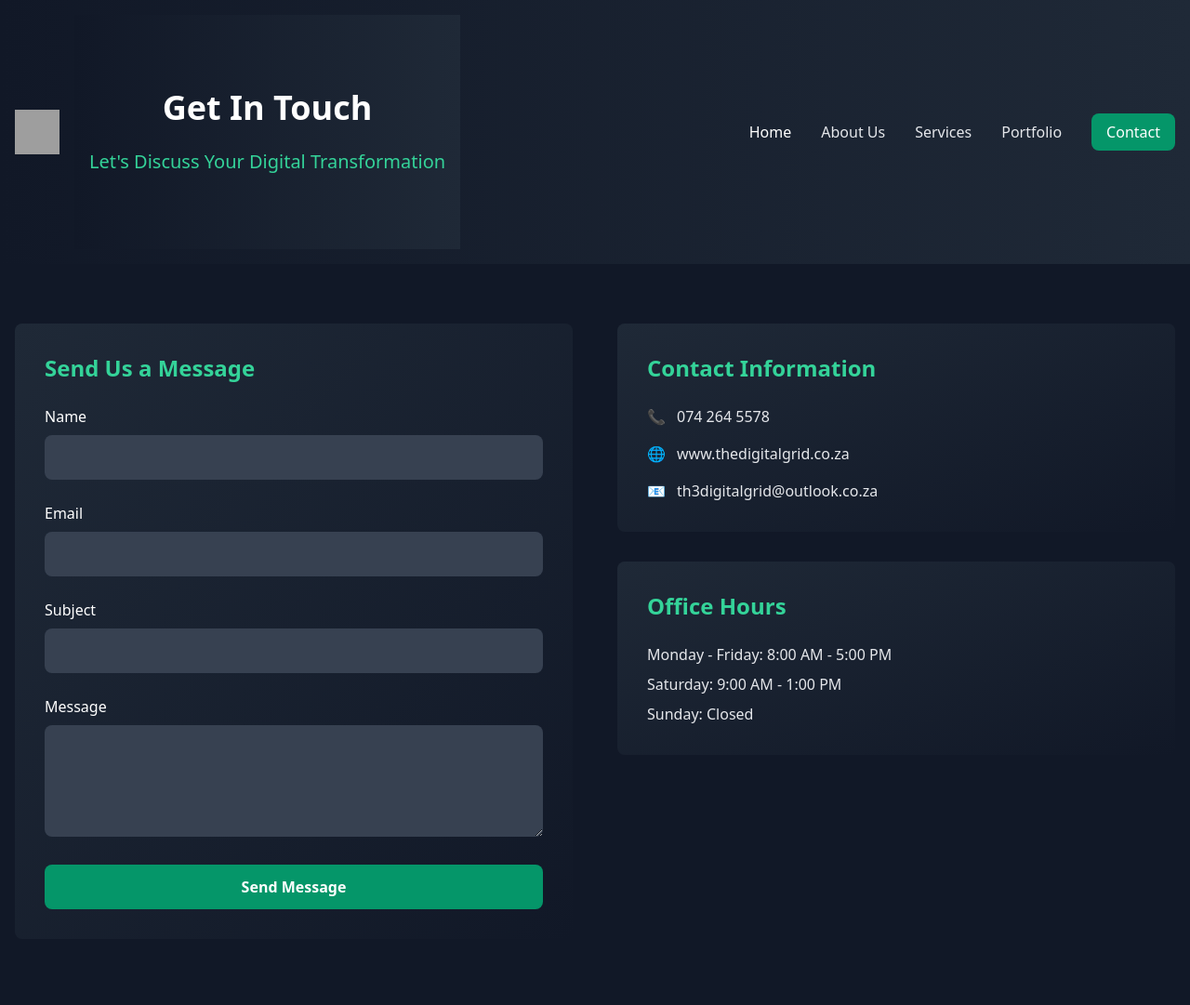
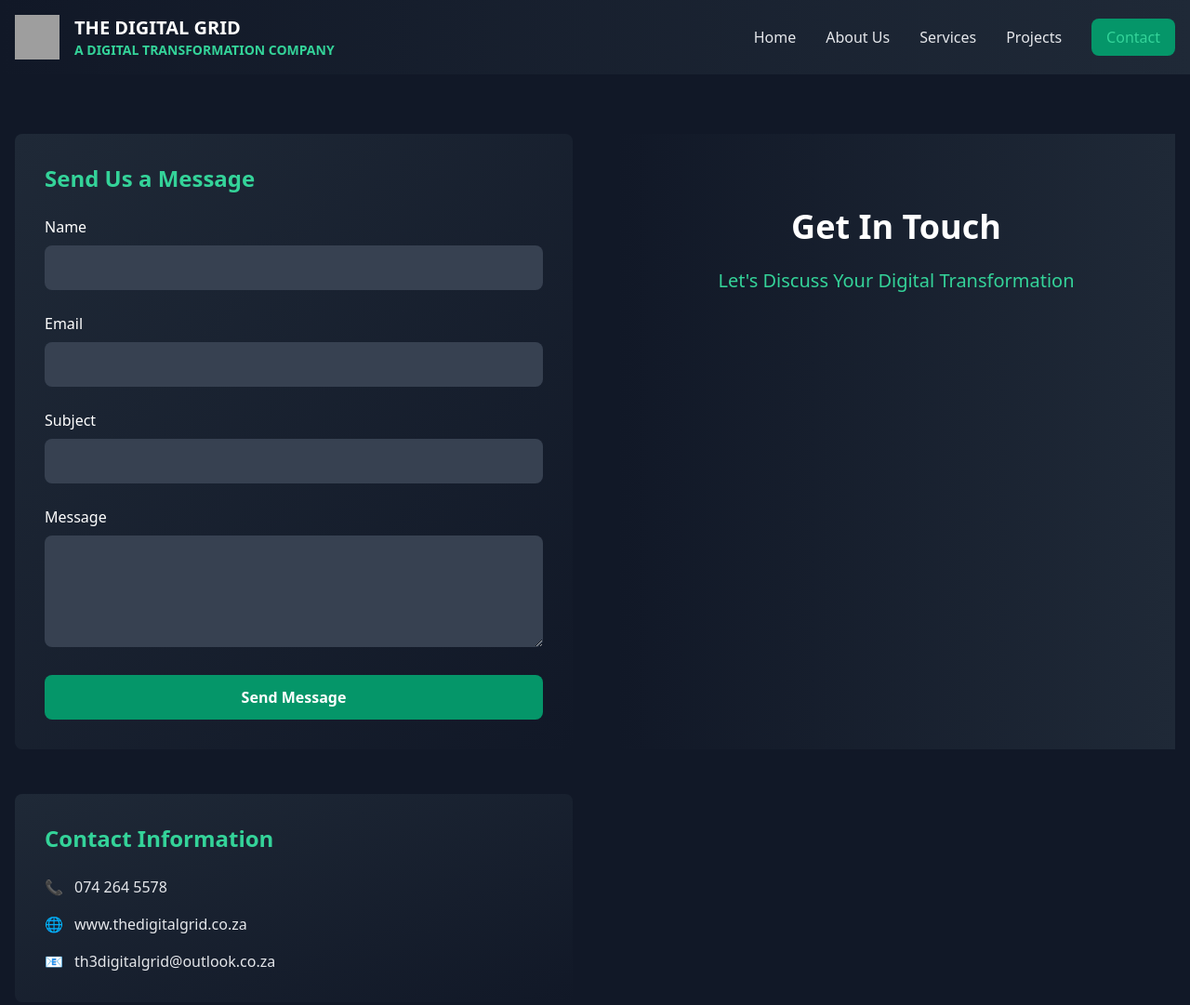
Before and after one commit to The-Digital-Grid/www, a plain HTML site: page contact.html in a window 1280 px wide. Shown: the top 1081 px of the page at 93% size. Drawn offline with nearby package versions, Linux system fonts and the light colour scheme; grey boxes are pictures that could not be loaded.

Commit message:
Update contact.html

```diff
--- a/contact.html
+++ b/contact.html
@@ -8,7 +8,8 @@
     <link rel="stylesheet" href="https://cdnjs.cloudflare.com/ajax/libs/tailwindcss/2.2.19/tailwind.min.css">
 </head>
     <body class="bg-gray-900">
-    <!-- Navigation -->
+
+        <!-- Navigation Component - Copy to each page -->
 <nav class="bg-gradient-to-r from-gray-900 to-gray-800 sticky top-0 z-50">
     <div class="max-w-7xl mx-auto px-4 py-4">
         <div class="flex justify-between items-center">
@@ -16,21 +17,19 @@
             <a href="index.html" class="flex items-center space-x-4">
                 <img src="https://raw.githubusercontent.com/The-Digital-Grid/www/6f72ad1416cc2bd425fdc84b28227ca14182536c/logo%20(Logo)_transparent.svg"
                      class="w-12 h-12" alt="The Digital Grid Logo"/>
-    <div class="bg-gradient-to-r from-gray-900 to-gray-800 py-20">
-        <div class="max-w-7xl mx-auto px-4 text-center">
-            <h1 class="text-4xl font-bold text-white mb-6">Get In Touch</h1>
-            <p class="text-green-400 text-xl">Let's Discuss Your Digital Transformation</p>
-        </div>
+                <div>
+                    <div class="font-bold text-xl text-white">THE DIGITAL GRID</div>
+                    <div class="text-green-400 font-semibold text-sm">A DIGITAL TRANSFORMATION COMPANY</div>
                 </div>
             </a>
 
             <!-- Desktop Navigation -->
             <div class="hidden md:flex items-center space-x-8">
-                    <a href="index.html" class="text-white hover:text-green-400 transition duration-300">Home</a>
-                    <a href="about-us.html" class="text-gray-200 hover:text-green-400 transition duration-300">About Us</a>
-                    <a href="services.html" class="text-gray-200 hover:text-green-400 transition duration-300">Services</a>
-                    <a href="portfolio.html" class="text-gray-200 hover:text-green-400 transition duration-300">Portfolio</a>
-                    <a href="contact.html" class="bg-green-600 text-white px-4 py-2 rounded-lg hover:bg-green-700 transition duration-300">Contact</a>
+                <a href="index.html" class="text-gray-200 hover:text-green-400 transition duration-300">Home</a>
+                <a href="about-us.html" class="text-gray-200 hover:text-green-400 transition duration-300" id="about-nav">About Us</a>
+                <a href="services.html" class="text-gray-200 hover:text-green-400 transition duration-300" id="services-nav">Services</a>
+                <a href="projects.html" class="text-gray-200 hover:text-green-400 transition duration-300" id="projects-nav">Projects</a>
+                <a href="contact.html" class="bg-green-600 text-white px-4 py-2 rounded-lg hover:bg-green-700 transition duration-300" id="contact-nav">Contact</a>
             </div>
 
             <!-- Mobile Menu Button -->
@@ -42,10 +41,10 @@
         <!-- Mobile Navigation -->
         <div class="md:hidden hidden">
             <div class="pt-4 pb-3 space-y-3">
-                    <a href="index.html" class="block text-white hover:text-green-400 py-2">Home</a>
+                <a href="index.html" class="block text-gray-200 hover:text-green-400 py-2">Home</a>
                 <a href="about-us.html" class="block text-gray-200 hover:text-green-400 py-2">About Us</a>
                 <a href="services.html" class="block text-gray-200 hover:text-green-400 py-2">Services</a>
-                    <a href="portfolio.html" class="block text-gray-200 hover:text-green-400 py-2">Portfolio</a>
+                <a href="projects.html" class="block text-gray-200 hover:text-green-400 py-2">Projects</a>
                 <a href="contact.html" class="block text-green-400 hover:text-green-300 py-2">Contact</a>
             </div>
         </div>
@@ -80,6 +79,13 @@
                         </button>
                     </form>
                 </div>
+            <div class="bg-gradient-to-r from-gray-900 to-gray-800 py-20">
+                <div class="max-w-7xl mx-auto px-4 text-center">
+                    <h1 class="text-4xl font-bold text-white mb-6">Get In Touch</h1>
+                    <p class="text-green-400 text-xl">Let's Discuss Your Digital Transformation</p>
+                </div>
+            </div>
+
 
                 <!-- Contact Information -->
                 <div class="space-y-8">
@@ -109,6 +115,24 @@
                             <p>Sunday: Closed</p>
                         </div>
                     </div>
+                                    <!-- Add this script to each page -->
+                    <script>
+                        // Highlight current page in navigation
+                        document.addEventListener('DOMContentLoaded', function() {
+                            const currentPage = window.location.pathname.split('/').pop();
+                            const navIds = {
+                                'about-us.html': 'about-nav',
+                                'services.html': 'services-nav',
+                                'projects.html': 'projects-nav',
+                                'contact.html': 'contact-nav'
+                            };
+
+                            const currentNavId = navIds[currentPage];
+                            if (currentNavId) {
+                                document.getElementById(currentNavId).classList.add('text-green-400');
+                            }
+                        });
+                    </script>
                 </div>
             </div>
         </div>
```
Lines whose indentation alone changed are shown as unchanged.
